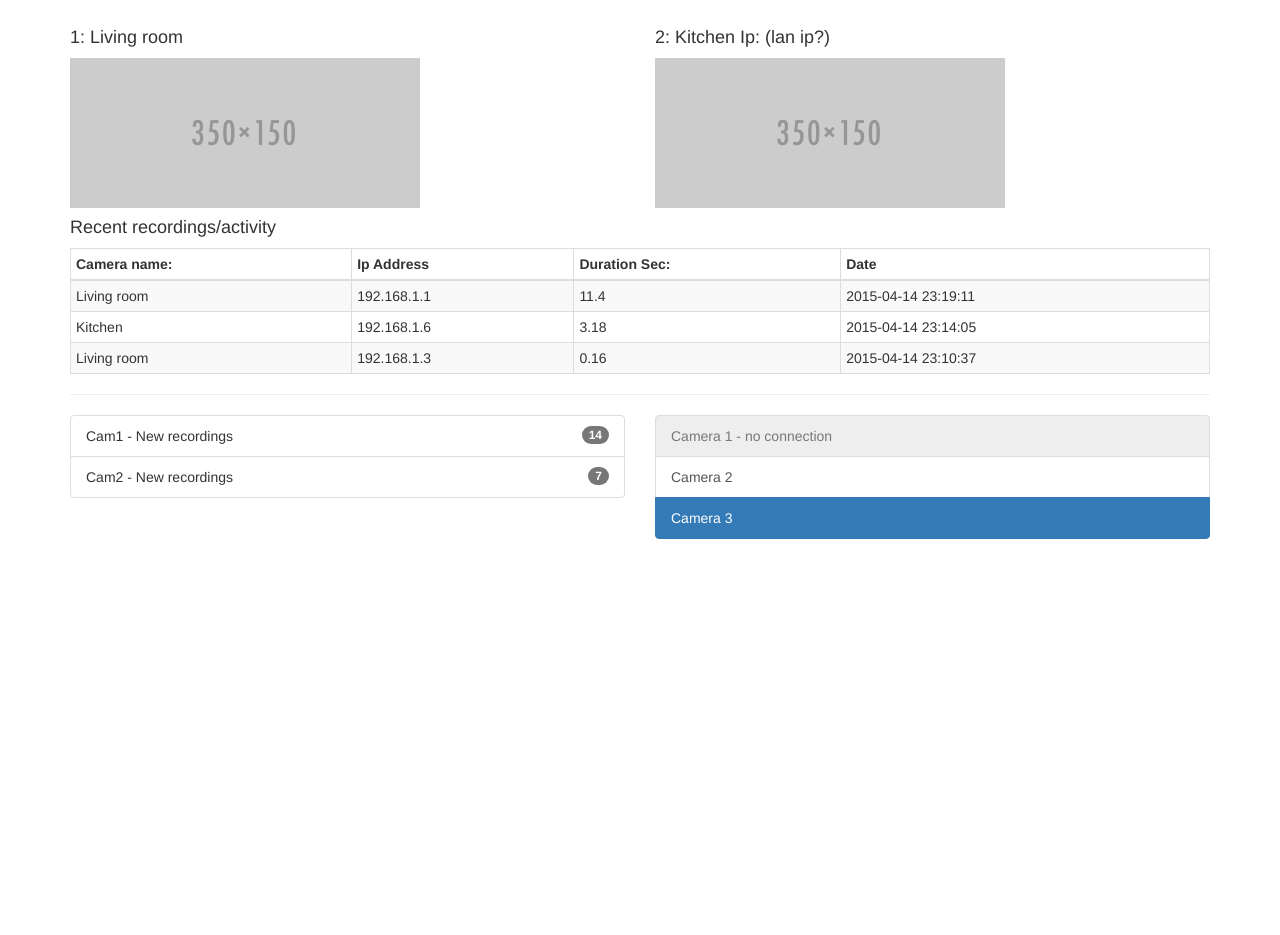
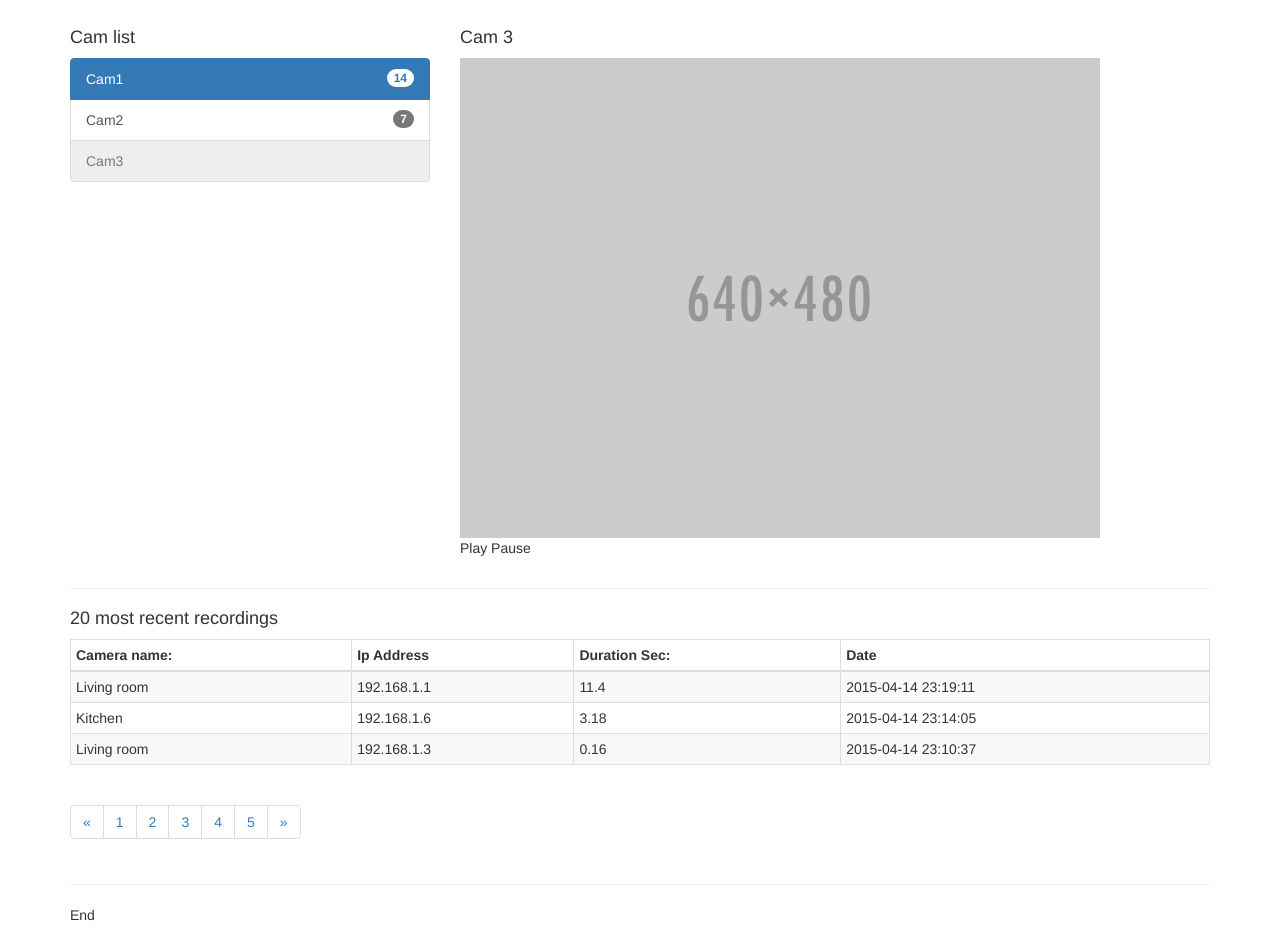
Before and after one commit to viktorsmari/camstore, a website: page index.html in a window 1280 px wide. Shown: the part 54-989 px from the top of the page. Before the commit the page ends 800 px from the top, so only its background shows below. Drawn offline with nearby package versions, Linux system fonts and the light colour scheme.

Commit message:
Rearrange elements

```diff
--- a/index.html
+++ b/index.html
@@ -29,7 +29,8 @@
         <div class="collapse navbar-collapse" id="bs-example-navbar-collapse-1">
 
           <ul class="nav navbar-nav">
-            <li class="active"><a href="#">Link <span class="sr-only">(current)</span></a></li>
+            <li class="active"><a href="#">Activity <span class="sr-only">(current)</span><span class="badge">21 </span></a></li>
+            <li class=""><a href="#">Settings <span class="sr-only">(current)</span></a></li>
           </ul>
 
           <!-- <form class="navbar-form navbar-left" role="search">
@@ -57,59 +58,66 @@
     <div class="container">
 
       <div class="row">
-        <div class="col-sm-6">
-          <h4>1: Living room</h4>
-          <img src="350.png" alt="" />
+
+        <div class="col-sm-4">
+          <h4>Cam list</h4>
+          <div class="list-group">
+            <a href="#" class="list-group-item active"><span class="badge">14</span>Cam1</a>
+            <a href="#" class="list-group-item"><span class="badge">7 </span>Cam2</a>
+            <a href="#" class="list-group-item disabled">Cam3</a>
+          </div>
         </div>
-        <div class="col-sm-6">
-          <h4>2: Kitchen  Ip: (lan ip?)</h4>
-          <img src="350.png" alt="" />
+
+        <div class="col-sm-8">
+          <h4>Cam 3</h4>
+          <img src="640.png" alt="" />
+          <p>Play Pause</p>
         </div>
-      </div>
 
-      <h4>Recent recordings/activity</h4>
+      </div><!-- End row -->
+
+      <div class="row">
+
+      </div> <!--  End row -->
+
+      <hr>
+      <h4>20 most recent recordings</h4>
       <table class="table table-condensed table-striped table-bordered table-hover">
         <thead>
-        <tr>
-          <th>
-            Camera name:
-          </th>
-          <th>
-            Ip Address
-          </th>
-          <th>
-            Duration Sec:
-          </th>
-          <th>
-            Date
-          </th>
-        </tr>
-      </thead>
+          <tr><th>Camera name:</th><th>Ip Address</th><th>Duration Sec:</th><th>Date</th></tr>
+        </thead>
         <tr><td>Living room</td><td>192.168.1.1<td>11.4</td><td>2015-04-14 23:19:11</td></tr>
         <tr><td>Kitchen    </td><td>192.168.1.6<td>3.18</td><td>2015-04-14 23:14:05</td></tr>
         <tr><td>Living room</td><td>192.168.1.3<td>0.16</td><td>2015-04-14 23:10:37</td></tr>
       </table>
 
-      <hr>
-      <div class="row">
-
-        <div class="col-sm-6">
-          <ul class="list-group">
-            <li class="list-group-item"><span class="badge">14</span>Cam1 - New recordings
-            <li class="list-group-item"><span class="badge">7 </span>Cam2 - New recordings
-            </li>
-          </ul>
-        </div>
-
-        <div class="col-sm-6">
-          <div class="list-group">
-            <a href="#" class="list-group-item disabled">Camera 1 - no connection</a>
-            <a href="#" class="list-group-item">Camera 2</a>
-            <a href="#" class="list-group-item active">Camera 3</a>
-          </div>
-        </div>
+      <nav>
+        <ul class="pagination">
+          <li>
+            <a href="#" aria-label="Previous">
+              <span aria-hidden="true">&laquo;</span>
+            </a>
+          </li>
+          <li><a href="#">1</a></li>
+          <li><a href="#">2</a></li>
+          <li><a href="#">3</a></li>
+          <li><a href="#">4</a></li>
+          <li><a href="#">5</a></li>
+          <li>
+            <a href="#" aria-label="Next">
+              <span aria-hidden="true">&raquo;</span>
+            </a>
+          </li>
+        </ul>
+      </nav>
 
 
+      <hr>
+
+
+      <p>
+        End
+      </p>
     </div><!--  End container -->
 
     <!-- jQuery (necessary for Bootstrap's JavaScript plugins) -->
```
